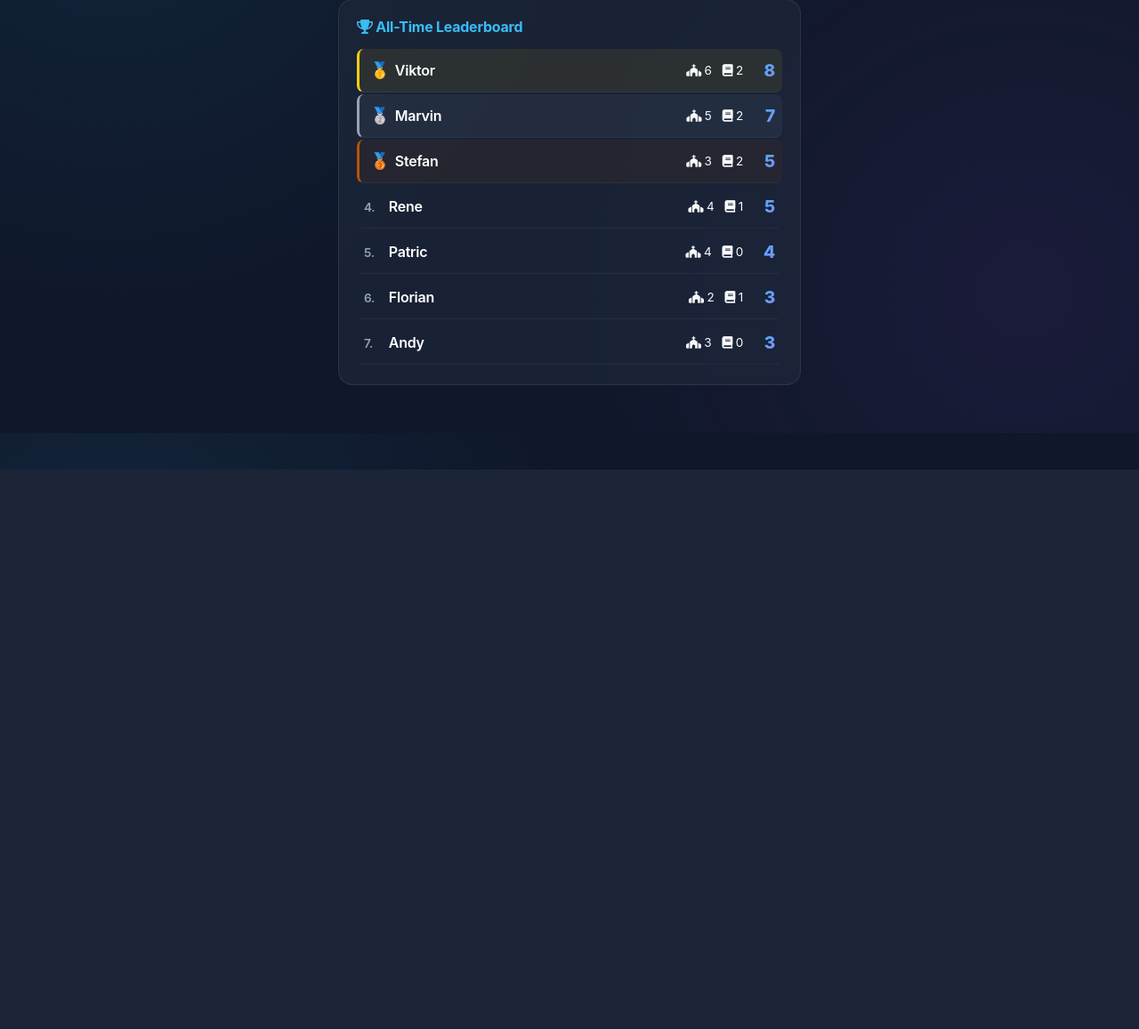
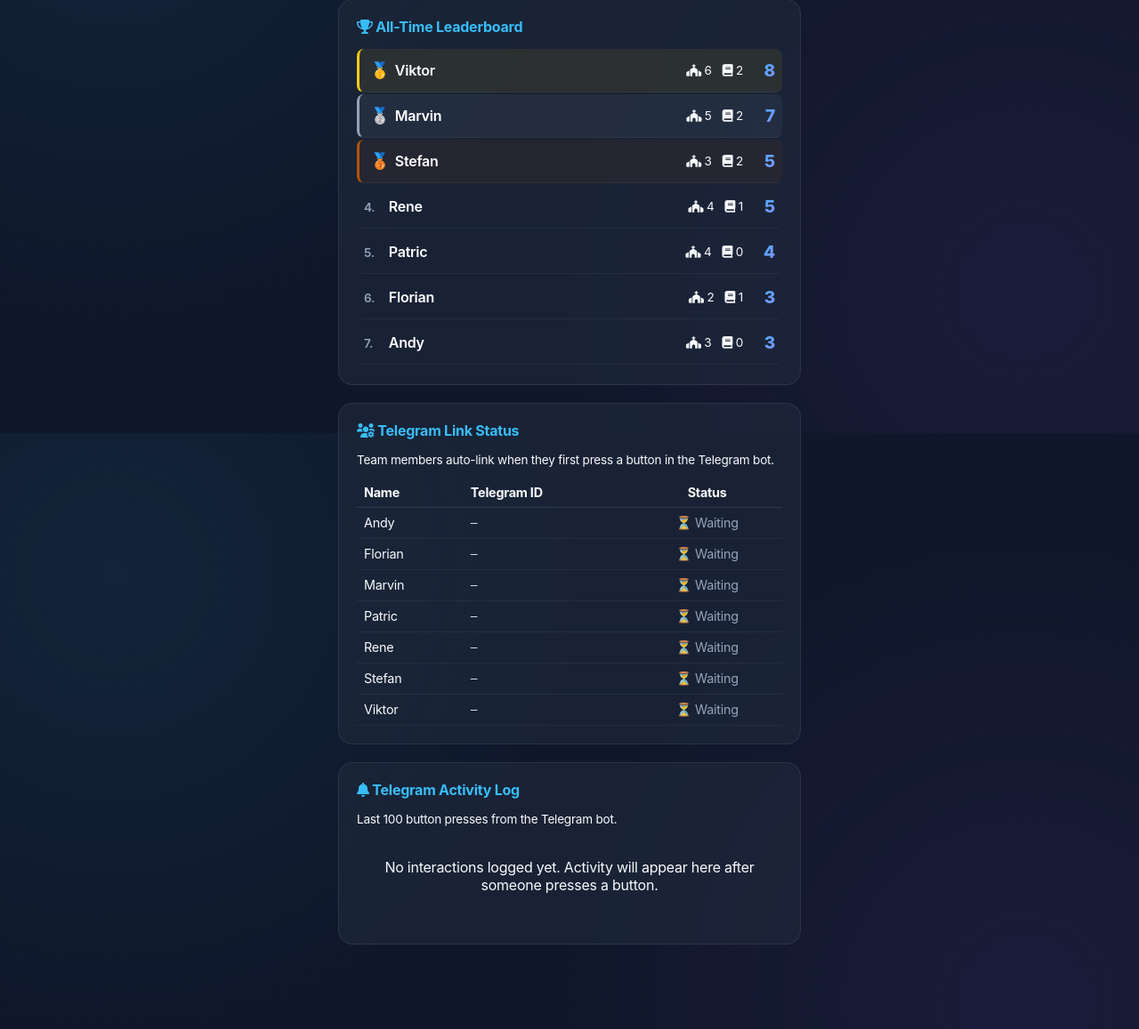
Before and after one commit to flodisterhoft-ops/livestream-schedule, a Flask app: page /stats in a window 1280 px wide. Shown: the part 1113-2270 px from the top of the page at 89% size. Before the commit the page ends 1641 px from the top, so only its background shows below. Run offline with Flask 3, Linux system fonts and the light colour scheme; the visitor is signed in with stand-in values (Sample User, id 1); some libraries are stand-ins or nearby versions.

Commit message:
Add Telegram interaction logging, admin notifications, and activity stats page
- InteractionLog model tracks every button press
- DM admin on confirm/decline/pickup/undo actions
- Stats page shows team link status + activity log (admin-only)
- Auto-creates InteractionLog table on startup

```diff
--- a/app/routes.py
+++ b/app/routes.py
@@ -927,6 +927,18 @@ def stats_page():
     from .utils import ALL_NAMES
     all_names = ALL_NAMES
 
+    # Telegram activity log (admin-only)
+    is_admin = bool(session.get("manager"))
+    interaction_log = []
+    team_members_list = []
+    if is_admin:
+        from .models import InteractionLog, TeamMember as TM
+        interaction_log = (InteractionLog.query
+                           .order_by(InteractionLog.timestamp.desc())
+                           .limit(100)
+                           .all())
+        team_members_list = TM.query.order_by(TM.name).all()
+
     return render_template("stats.html",
                           total_events=total_events,
                           total_assignments=total_assignments,
@@ -945,7 +957,10 @@ def stats_page():
                           personal_top_role=personal_top_role,
                           personal_top_count=personal_top_count,
                           available_months=available_months,
-                          selected_month=selected_month)
+                          selected_month=selected_month,
+                          is_admin=is_admin,
+                          interaction_log=interaction_log,
+                          team_members_list=team_members_list)
 
 
 @bp.route("/generate_year_2026", methods=["POST"])
--- a/app/telegram_v2.py
+++ b/app/telegram_v2.py
@@ -16,7 +16,7 @@ import uuid
 import datetime
 import hashlib
 import requests
-from .models import Event, Assignment, PickupToken, TeamMember
+from .models import Event, Assignment, PickupToken, TeamMember, InteractionLog
 from .extensions import db
 from .utils import vancouver_today, vancouver_now
 
@@ -51,9 +51,64 @@ ROLE_SHORT = {
 
 STATUS_EMOJI = {
     "confirmed": "✅",
-    "pending": "⏳",
+    "pending": "",
     "swap_needed": "🔴",
 }
+
+# ── Friendly action labels for notifications ─────────────────────
+ACTION_LABELS = {
+    "confirm": "✅ Confirmed",
+    "decline": "🔴 Can't make it",
+    "undo": "↩️ Undo",
+    "pickup": "👀 Picking up…",
+    "pickup_as": "✅ Picked up shift",
+    "cancel_pickup": "❌ Cancelled pickup",
+    "expand": "👆 Tapped name",
+    "collapse": "👆 Collapsed",
+    "noop": "ℹ️ Info tap",
+}
+
+
+def _log_interaction(telegram_user_id, first_name, action, person_name,
+                     assignment=None, event=None, details=None):
+    """Log a Telegram interaction to the database."""
+    log = InteractionLog(
+        telegram_user_id=telegram_user_id,
+        first_name=first_name,
+        action=action,
+        person_name=person_name,
+        assignment_id=assignment.id if assignment else None,
+        event_date=event.date if event else None,
+        role=assignment.role if assignment else None,
+        details=details,
+    )
+    db.session.add(log)
+    # Don't commit here — let the caller's commit include this
+
+
+def _notify_admin(action, person_name, assignment=None, event=None):
+    """Send a short DM to the admin when someone interacts."""
+    if not PERSONAL_CHAT_ID:
+        return
+    label = ACTION_LABELS.get(action, action)
+    parts = [f"🔔 <b>{label}</b> — {person_name}"]
+    if event:
+        title = event.custom_title or event.day_type
+        parts.append(f"📆 {title} · {event.date.strftime('%b %d')}")
+    if assignment:
+        icon = ROLE_EMOJI.get(assignment.role, "")
+        parts.append(f"{icon} {assignment.role}")
+    text = "\n".join(parts)
+    # Fire-and-forget to personal chat
+    try:
+        _api_call("sendMessage", {
+            "chat_id": PERSONAL_CHAT_ID,
+            "text": text,
+            "parse_mode": "HTML",
+            "disable_notification": True,
+        })
+    except Exception as e:
+        print(f"[Telegram] Admin notification failed: {e}")
 
 
 # ═══════════════════════════════════════════════════════════════════
@@ -471,6 +526,8 @@ def handle_callback_query(data):
     action = parts[0] if parts else ""
 
     if action == "noop":
+        _log_interaction(telegram_user_id, first_name, "noop", first_name)
+        db.session.commit()
         answer_callback(callback_id, "ℹ️ Tap the buttons below to confirm or decline.")
         return
 
@@ -500,7 +557,9 @@ def handle_callback_query(data):
         h = assignment.history
         h.append({"action": "confirm", "by": person_name, "via": "telegram", "ts": str(vancouver_now())})
         assignment.history = h
+        _log_interaction(telegram_user_id, first_name, "confirm", person_name, assignment, event)
         db.session.commit()
+        _notify_admin("confirm", person_name, assignment, event)
         answer_callback(callback_id, f"✅ {person_name} confirmed!")
 
     elif action == "decline":
@@ -508,7 +567,9 @@ def handle_callback_query(data):
         h = assignment.history
         h.append({"action": "decline", "by": person_name, "via": "telegram", "ts": str(vancouver_now())})
         assignment.history = h
+        _log_interaction(telegram_user_id, first_name, "decline", person_name, assignment, event)
         db.session.commit()
+        _notify_admin("decline", person_name, assignment, event)
         answer_callback(callback_id, f"🔴 Marked as unavailable. Others will be notified.")
 
         # Send a separate swap-needed alert with pickup buttons
@@ -525,11 +586,15 @@ def handle_callback_query(data):
         h = assignment.history
         h.append({"action": "undo", "by": person_name, "via": "telegram", "ts": str(vancouver_now())})
         assignment.history = h
+        _log_interaction(telegram_user_id, first_name, "undo", person_name, assignment, event)
         db.session.commit()
+        _notify_admin("undo", person_name, assignment, event)
         answer_callback(callback_id, f"↩️ Undone by {person_name}")
 
     elif action == "pickup":
         # Show name selection for pickup
+        _log_interaction(telegram_user_id, first_name, "pickup", person_name, assignment, event)
+        db.session.commit()
         buttons = _build_pickup_buttons(assignment)
         edit_message_markup(chat_id, message_id, buttons)
         answer_callback(callback_id, "Select who's covering:")
@@ -542,22 +607,31 @@ def handle_callback_query(data):
         h = assignment.history
         h.append({"action": "pickup", "by": cover_name, "via": "telegram", "ts": str(vancouver_now())})
         assignment.history = h
+        _log_interaction(telegram_user_id, first_name, "pickup_as", cover_name, assignment, event,
+                         details=f"Covered by {cover_name}")
         db.session.commit()
+        _notify_admin("pickup_as", cover_name, assignment, event)
         answer_callback(callback_id, f"✅ {cover_name} is covering! Thank you! 🎉")
 
         # Send confirmation
         send_shift_covered(event, assignment, cover_name, chat_id=chat_id)
 
     elif action == "cancel_pickup":
+        _log_interaction(telegram_user_id, first_name, "cancel_pickup", person_name, assignment, event)
+        db.session.commit()
         answer_callback(callback_id, "Cancelled.")
 
     elif action == "expand":
+        _log_interaction(telegram_user_id, first_name, "expand", person_name, assignment, event)
+        db.session.commit()
         buttons = _build_event_buttons(event, expanded_id=assignment.id)
         edit_message_markup(chat_id, message_id, buttons)
         answer_callback(callback_id)
         return
 
     elif action == "collapse":
+        _log_interaction(telegram_user_id, first_name, "collapse", person_name, assignment, event)
+        db.session.commit()
         buttons = _build_event_buttons(event, expanded_id=None)
         edit_message_markup(chat_id, message_id, buttons)
         answer_callback(callback_id)
--- a/app/templates/stats.html
+++ b/app/templates/stats.html
@@ -154,6 +154,89 @@
         </div>
         {% endfor %}
     </div>
+
+    {% if is_admin %}
+    <!-- Telegram Team Members (Admin Only) -->
+    <div class="stat-card" style="margin-top:20px;">
+        <h3><i class="fas fa-users-cog"></i> Telegram Link Status</h3>
+        <p style="color:var(--muted); font-size:0.85rem; margin-bottom:12px;">
+            Team members auto-link when they first press a button in the Telegram bot.
+        </p>
+        <table style="width:100%; border-collapse:collapse; font-size:0.9rem;">
+            <thead>
+                <tr style="border-bottom:1px solid rgba(255,255,255,0.1);">
+                    <th style="text-align:left; padding:8px; color:var(--muted);">Name</th>
+                    <th style="text-align:left; padding:8px; color:var(--muted);">Telegram ID</th>
+                    <th style="text-align:center; padding:8px; color:var(--muted);">Status</th>
+                </tr>
+            </thead>
+            <tbody>
+                {% for m in team_members_list %}
+                <tr style="border-bottom:1px solid rgba(255,255,255,0.05);">
+                    <td style="padding:8px;">{{ m.name }}</td>
+                    <td style="padding:8px; font-family:monospace; font-size:0.8rem; color:var(--muted);">{{ m.telegram_user_id or '—' }}</td>
+                    <td style="padding:8px; text-align:center;">
+                        {% if m.telegram_user_id %}
+                            <span style="color:#10b981;">✅ Linked</span>
+                        {% else %}
+                            <span style="color:#94a3b8;">⏳ Waiting</span>
+                        {% endif %}
+                    </td>
+                </tr>
+                {% endfor %}
+            </tbody>
+        </table>
+    </div>
+
+    <!-- Telegram Activity Log (Admin Only) -->
+    <div class="stat-card" style="margin-top:20px;">
+        <h3><i class="fas fa-bell"></i> Telegram Activity Log</h3>
+        <p style="color:var(--muted); font-size:0.85rem; margin-bottom:12px;">
+            Last 100 button presses from the Telegram bot.
+        </p>
+        {% if interaction_log %}
+        <div style="max-height:400px; overflow-y:auto;">
+            <table style="width:100%; border-collapse:collapse; font-size:0.85rem;">
+                <thead style="position:sticky; top:0; background:var(--card-bg);">
+                    <tr style="border-bottom:1px solid rgba(255,255,255,0.1);">
+                        <th style="text-align:left; padding:6px 8px; color:var(--muted);">Time</th>
+                        <th style="text-align:left; padding:6px 8px; color:var(--muted);">Who</th>
+                        <th style="text-align:left; padding:6px 8px; color:var(--muted);">Action</th>
+                        <th style="text-align:left; padding:6px 8px; color:var(--muted);">Event</th>
+                        <th style="text-align:left; padding:6px 8px; color:var(--muted);">Role</th>
+                    </tr>
+                </thead>
+                <tbody>
+                    {% for log in interaction_log %}
+                    <tr style="border-bottom:1px solid rgba(255,255,255,0.03);">
+                        <td style="padding:6px 8px; white-space:nowrap; color:var(--muted); font-size:0.8rem;">
+                            {{ log.timestamp.strftime('%b %d %H:%M') if log.timestamp else '—' }}
+                        </td>
+                        <td style="padding:6px 8px;">{{ log.person_name or log.first_name or '?' }}</td>
+                        <td style="padding:6px 8px;">
+                            {% if log.action == 'confirm' %}<span style="color:#10b981;">✅ Confirmed</span>
+                            {% elif log.action == 'decline' %}<span style="color:#ef4444;">🔴 Declined</span>
+                            {% elif log.action == 'undo' %}<span style="color:#f59e0b;">↩️ Undo</span>
+                            {% elif log.action == 'pickup_as' %}<span style="color:#10b981;">🤝 Picked up</span>
+                            {% elif log.action == 'expand' %}<span style="color:#94a3b8;">👆 Tapped</span>
+                            {% elif log.action == 'collapse' %}<span style="color:#94a3b8;">👆 Collapsed</span>
+                            {% else %}<span style="color:#94a3b8;">{{ log.action }}</span>
+                            {% endif %}
+                        </td>
+                        <td style="padding:6px 8px; font-size:0.8rem;">
+                            {{ log.event_date.strftime('%b %d') if log.event_date else '—' }}
+                        </td>
+                        <td style="padding:6px 8px; font-size:0.8rem; color:var(--muted);">{{ log.role or '' }}</td>
+                    </tr>
+                    {% endfor %}
+                </tbody>
+            </table>
+        </div>
+        {% else %}
+        <p style="color:var(--muted); text-align:center; padding:20px;">No interactions logged yet. Activity will appear here after someone presses a button.</p>
+        {% endif %}
+    </div>
+    {% endif %}
 </div>
 
 <script>
```
Also changed, not shown: app/models.py (+14 -0 lines).
